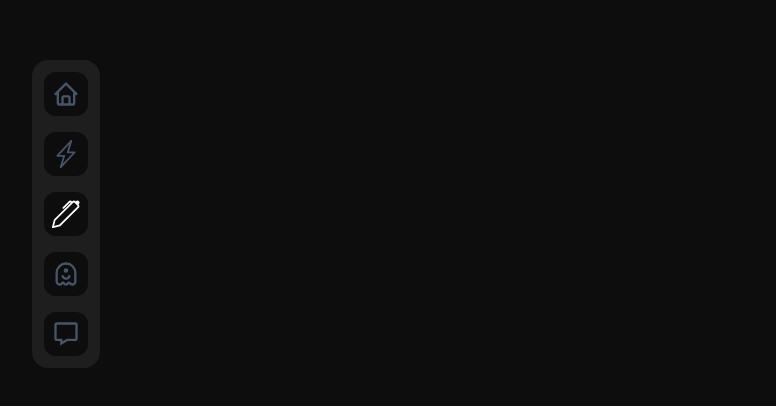
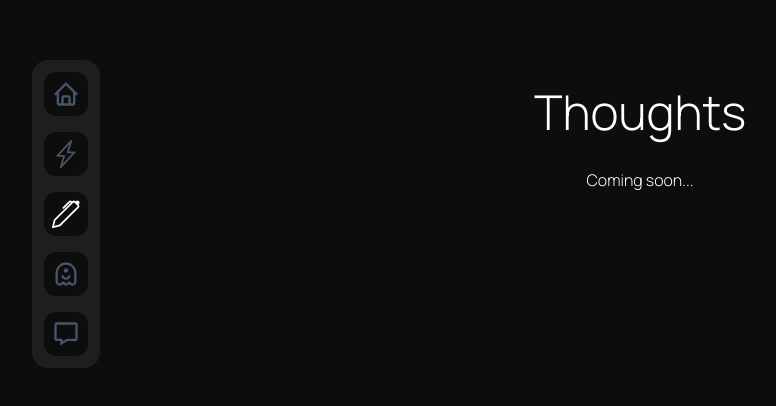
Before and after one commit to MaruthiPothuganti/react-portfolio, a React (Create React App) app: page /blogs in a window 1280 px wide. Shown: the part 260-666 px from the top of the page, without its empty margins (0-776 px from the left). Built offline with nearby package versions, Linux system fonts and the light colour scheme; a web font is replaced by a local one.

Commit message:
add[feat] - blog card

```diff
--- a/src/Pages/Blogs.jsx
+++ b/src/Pages/Blogs.jsx
@@ -1,5 +1,25 @@
 import React from "react";
 
 export const Blogs = () => {
-  return <main></main>;
+  return (
+    <main className="h-screen w-full grid place-items-center text-white">
+      <article className="grid gap-8">
+        <h1 className="text-5xl text-center">Thoughts</h1>
+        <section className=" text-center">
+          Coming soon...
+          {/* <div className="max-w-2xl p-2  rounded-lg border-2 border-stone-900 hover:border-stone-800">
+            <img
+              className="w-full h-[80%] rounded-lg"
+              src="https://res.cloudinary.com/doo5jbomi/image/upload/v1661442940/Video%20Library/web_dev_destjb.jpg"
+              alt="project"
+            />
+            <div className="grid p-1 gap-1">
+              <h6 className="text-2xl">blog</h6>
+              <p className="text-sm text-slate-400">type - date</p>
+            </div>
+          </div> */}
+        </section>
+      </article>
+    </main>
+  );
 };
```
